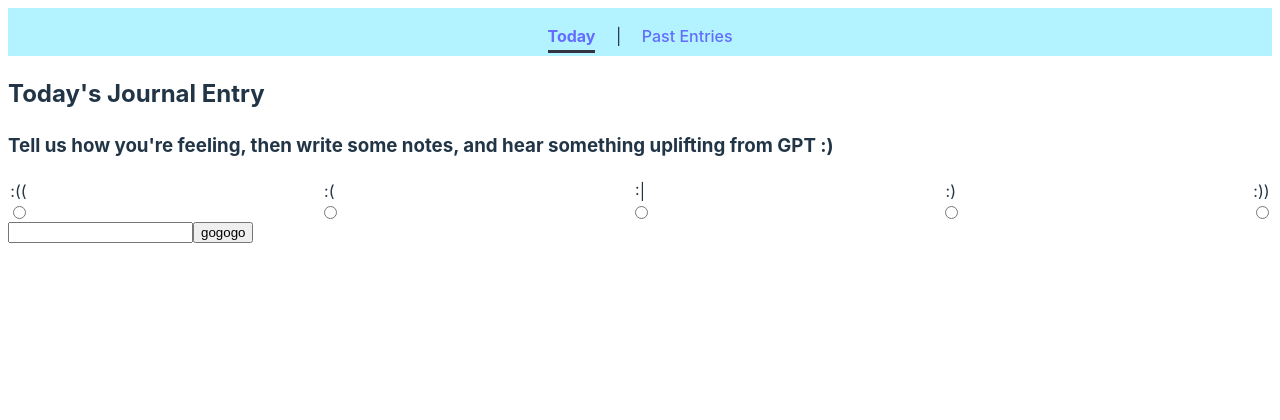
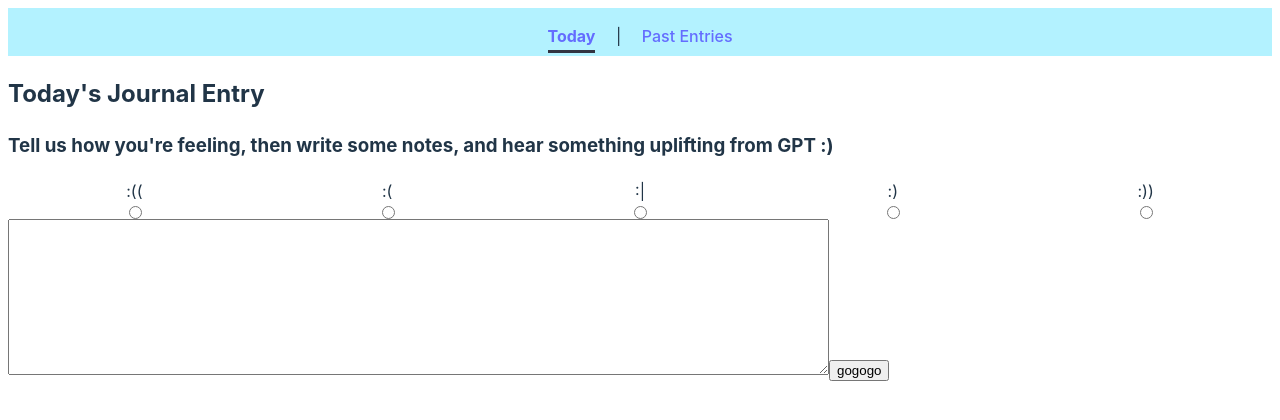
Before and after one commit to jase-d-ace/openai-ikigai-journaling, a React (Vite) app in the folder mental_health_frontend/: page / in a window 1280 px wide. Shown: the top 420 px of the page. Built offline with nearby package versions, Linux system fonts and the light colour scheme.

Commit message:
light styles and send data to fastapi

```diff
--- a/mental_health_frontend/src/App.css
+++ b/mental_health_frontend/src/App.css
@@ -1,7 +1,7 @@
 .feeling-gauge {
     display: flex;
     flex-direction: row;
-    justify-content: space-between;
+    justify-content: space-around;
 
     .option {
         display: flex;
--- a/mental_health_frontend/src/App.jsx
+++ b/mental_health_frontend/src/App.jsx
@@ -13,11 +13,13 @@ function App() {
 
     const handleFormSubmit = (event) => {
         event.preventDefault();
-        console.log("event prevented")
 
         fetch("http://localhost:8000/journal", {
             method: "POST",
-            formData
+            headers: {
+                "Content-Type": "application/json"
+            },
+            body: JSON.stringify(formData)
         })
         .then(data => data.json())
         .then(json => setResults(json))
@@ -44,14 +46,14 @@ function App() {
                             {feeling: 1, label: ":)"},
                             {feeling: 2, label: ":))"},
                         ].map((option, i) =>
-                        <div className="option">
+                        <div key={i} className="option">
                             <label>{option.label}</label>
                             <input type="radio" onChange={() => setFormData({...formData, feeling: option.feeling})} value={option.feeling} />
                         </div>
                         )
                     }
                 </div>
-                <input onChange={e => debounce(e.target.value, 1000)} type="textarea" />
+                <textarea onChange={e => debounce(e.target.value, 500)} rows="10" cols="100"></textarea>
                 <input type="submit" value="gogogo" />
             </form>
 
```
